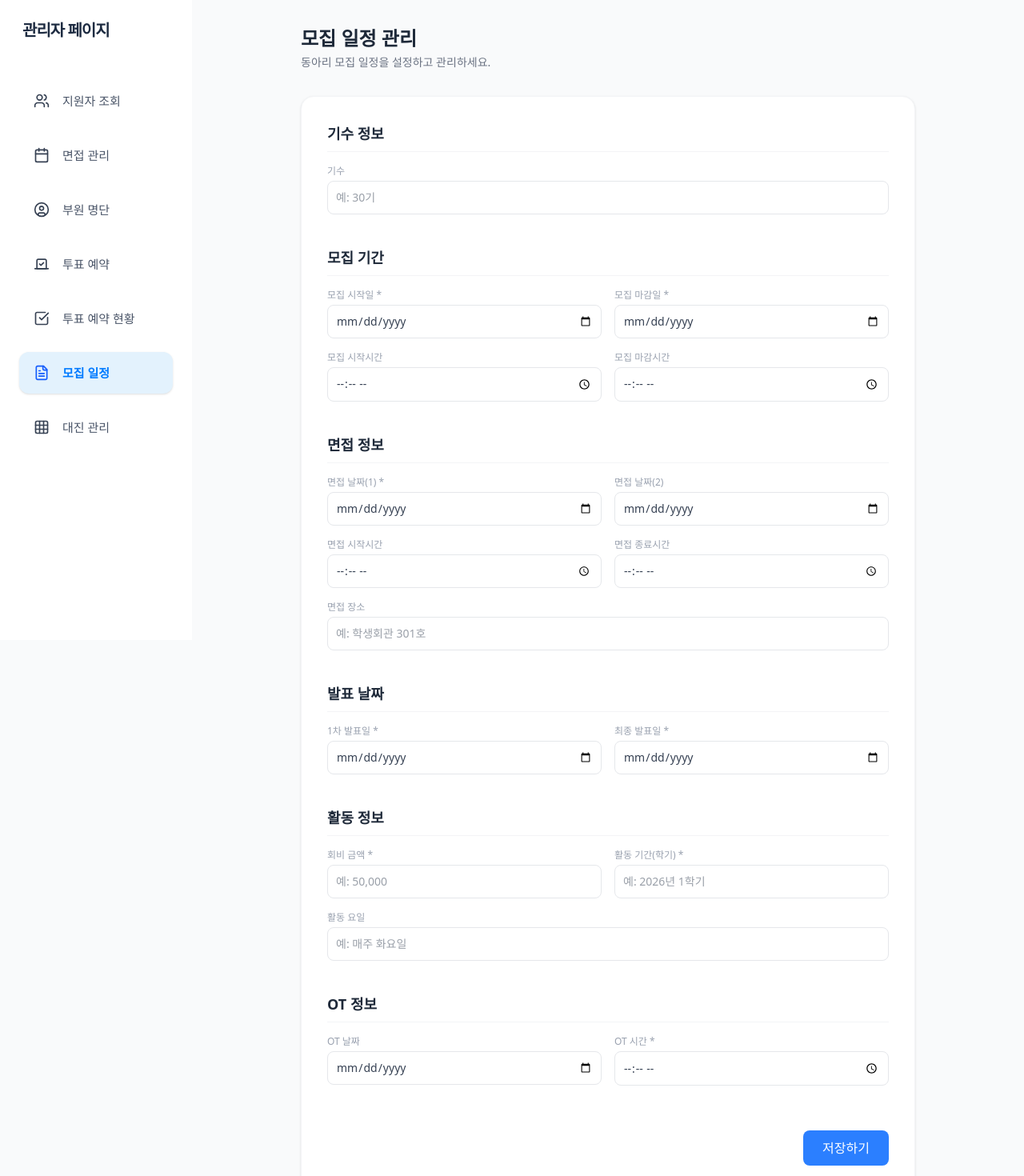
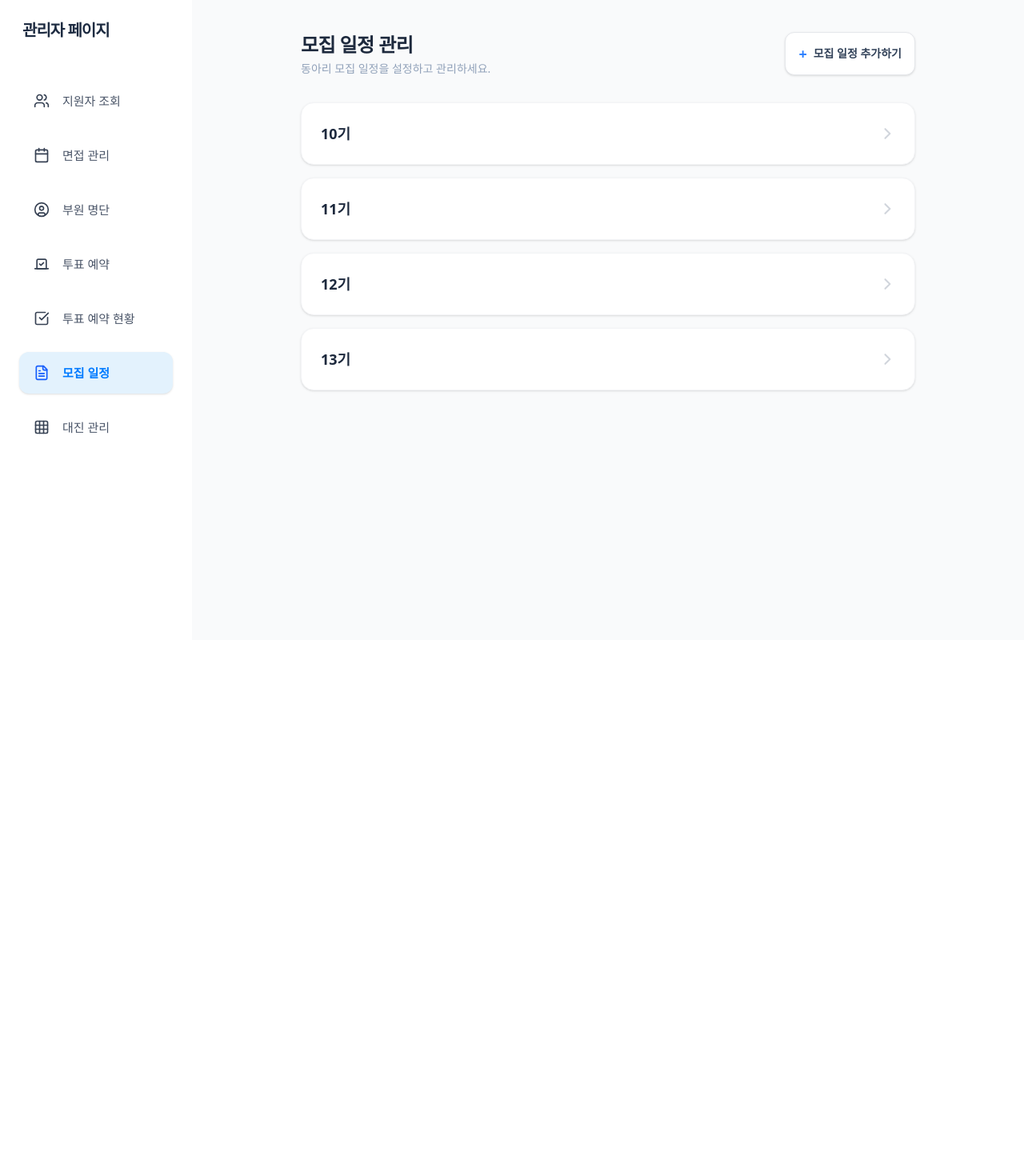
Before and after one commit to YBC-badminton/YBC-FE, a Next.js app: page /recruitment in a window 1280 px wide. Shown: the top 1470 px of the page at 80% size. After the commit the page ends 800 px from the top, so only its background shows below. Built offline with nearby package versions, Linux system fonts and the light colour scheme.

Commit message:
추가 기능 구현

```diff
--- a/app/(admin)/layout.tsx
+++ b/app/(admin)/layout.tsx
@@ -35,7 +35,7 @@ export default function AdminLayout({
             <div className="w-10"></div>
             </header>
 
-            <div className="p-8">
+            <div className="p-2">
             {children}
             </div>
         </main>
--- a/app/(admin)/recruitment/page.tsx
+++ b/app/(admin)/recruitment/page.tsx
@@ -3,32 +3,29 @@
 import React, { useState } from "react";
 
 interface RecruitmentSchedule {
-  // 기수 정보
+  id: string;
   generation: string;
-  // 모집 기간
   recruitStartDate: string;
   recruitEndDate: string;
   recruitStartTime: string;
   recruitEndTime: string;
-  // 면접 정보
   interviewDate1: string;
   interviewDate2: string;
   interviewStartTime: string;
   interviewEndTime: string;
   interviewLocation: string;
-  // 발표 날짜
   firstAnnouncementDate: string;
   finalAnnouncementDate: string;
-  // 활동 정보
   fee: string;
   semester: string;
   activityDay: string;
-  // OT 정보
   otDate: string;
   otTime: string;
+  groupChatInviteDate?: string;
 }
 
 const initialForm: RecruitmentSchedule = {
+  id: "",
   generation: "",
   recruitStartDate: "",
   recruitEndDate: "",
@@ -46,235 +43,179 @@ const initialForm: RecruitmentSchedule = {
   activityDay: "",
   otDate: "",
   otTime: "",
+  groupChatInviteDate: "",
 };
 
 export default function RecruitmentPage() {
+  const [viewMode, setViewMode] = useState<"list" | "add" | "detail">("list");
+  const [schedules, setSchedules] = useState<RecruitmentSchedule[]>([
+    { ...initialForm, id: "1", generation: "10기" },
+    { ...initialForm, id: "2", generation: "11기" },
+    { ...initialForm, id: "3", generation: "12기" },
+    { ...initialForm, id: "4", generation: "13기" },
+  ]);
   const [form, setForm] = useState<RecruitmentSchedule>(initialForm);
 
   const handleChange = (e: React.ChangeEvent<HTMLInputElement>) => {
     setForm({ ...form, [e.target.name]: e.target.value });
   };
 
+  const handleSelectDetail = (schedule: RecruitmentSchedule) => {
+    setForm(schedule);
+    setViewMode("detail");
+  };
+
   const handleSubmit = async () => {
-    // TODO: API 연동
-    console.log("submit", form);
-    alert("모집 일정이 저장되었습니다.");
+    if (!form.generation) return alert("기수 정보를 입력해주세요.");
+    try {
+      const payload = { ...form, id: form.id || Date.now().toString() };
+      if (viewMode === "add") {
+        setSchedules([payload, ...schedules]);
+      } else {
+        setSchedules(schedules.map(s => s.id === form.id ? payload : s));
+      }
+      alert("모집 일정이 성공적으로 저장되었습니다.");
+      setViewMode("list");
+      setForm(initialForm);
+    } catch (error) {
+      alert("전송 중 오류가 발생했습니다.");
+    }
   };
 
   return (
-    <div className="max-w-3xl mx-auto">
-      {/* 헤더 */}
-      <div className="mb-8">
-        <h1 className="text-2xl font-bold text-gray-800">모집 일정 관리</h1>
-        <p className="text-gray-500 text-sm mt-1">
-          동아리 모집 일정을 설정하고 관리하세요.
-        </p>
+    <div className="max-w-3xl mx-auto px-4 sm:px-6 lg:px-0 py-6 sm:py-8 font-sans">
+      {/* 헤더 섹션 */}
+      <div className="flex flex-col sm:flex-row justify-between items-start gap-4 mb-8">
+        <div>
+          <h1 className="text-xl sm:text-2xl font-black text-slate-800 tracking-tight">모집 일정 관리</h1>
+          <p className="text-slate-400 text-xs sm:text-sm mt-1 font-medium">동아리 모집 일정을 설정하고 관리하세요.</p>
+        </div>
+        {viewMode === "list" && (
+          <button
+            onClick={() => { setForm(initialForm); setViewMode("add"); }}
+            className="w-full sm:w-auto flex items-center justify-center gap-2 px-4 py-3 bg-white border border-gray-200 rounded-xl text-sm font-bold text-slate-700 hover:bg-gray-50 shadow-sm transition-all active:scale-95"
+          >
+            <span className="text-blue-500 text-lg">+</span> 모집 일정 추가하기
+          </button>
+        )}
       </div>
 
-      <div className="bg-white rounded-2xl border border-gray-100 shadow-sm p-8 space-y-10">
-        {/* 기수 정보 */}
-        <FormSection title="기수 정보">
-          <InputField
-            label="기수"
-            name="generation"
-            value={form.generation}
-            onChange={handleChange}
-            placeholder="예: 30기"
-          />
+      {/* --- [A] 목록 보기 화면 --- */}
+      {viewMode === "list" && (
+        <div className="space-y-4 animate-in fade-in slide-in-from-bottom-2 duration-500">
+          {schedules.map((item) => (
+            <div
+              key={item.id}
+              onClick={() => handleSelectDetail(item)}
+              className="bg-white rounded-2xl border border-gray-100 p-5 sm:p-6 shadow-sm hover:border-blue-200 transition-all cursor-pointer flex justify-between items-center group"
+            >
+              <span className="text-base sm:text-lg font-black text-slate-800">{item.generation}</span>
+              <svg className="w-5 h-5 text-gray-300 group-hover:text-blue-400 transition-colors" fill="none" stroke="currentColor" viewBox="0 0 24 24">
+                <path strokeLinecap="round" strokeLinejoin="round" strokeWidth="2.5" d="M9 5l7 7-7 7" />
+              </svg>
+            </div>
+          ))}
+        </div>
+      )}
+
+      {/* --- [B] 추가/상세 보기 화면 --- */}
+      {viewMode !== "list" && (
+        <div className="bg-white rounded-3xl border border-gray-100 shadow-xl p-5 sm:p-10 space-y-8 sm:space-y-10 animate-in zoom-in-95 duration-300">
+          <div className="flex justify-between items-center border-b pb-4">
+            <h2 className="text-lg sm:text-xl font-black text-slate-800">
+              {viewMode === "add" ? "새 일정 추가" : `${form.generation} 정보 수정`}
+            </h2>
+            <button onClick={() => setViewMode("list")} className="text-xs sm:text-sm font-bold text-slate-400 hover:text-red-500">취소</button>
+          </div>
+
+          <FormSection title="기본 정보">
+            <InputField label="기수 *" name="generation" value={form.generation} onChange={handleChange} placeholder="예) 10기" />
           </FormSection>
 
-        {/* 모집 기간 */}
           <FormSection title="모집 기간">
-          <div className="grid grid-cols-2 gap-4">
-            <InputField
-              label="모집 시작일 *"
-              name="recruitStartDate"
-              type="date"
-              value={form.recruitStartDate}
-              onChange={handleChange}
-            />
-            <InputField
-              label="모집 마감일 *"
-              name="recruitEndDate"
-              type="date"
-              value={form.recruitEndDate}
-              onChange={handleChange}
-            />
-            <InputField
-              label="모집 시작시간"
-              name="recruitStartTime"
-              type="time"
-              value={form.recruitStartTime}
-              onChange={handleChange}
-            />
-            <InputField
-              label="모집 마감시간"
-              name="recruitEndTime"
-              type="time"
-              value={form.recruitEndTime}
-              onChange={handleChange}
-            />
+            {/* 모바일에서 날짜/시간 입력 편의를 위해 2열 유지하되 간격 조절 */}
+            <div className="grid grid-cols-1 sm:grid-cols-2 gap-4 sm:gap-6">
+              <div className="grid grid-cols-2 gap-3 sm:contents">
+                <InputField label="모집 시작일 *" name="recruitStartDate" type="date" value={form.recruitStartDate} onChange={handleChange} />
+                <InputField label="모집 시작 시간 *" name="recruitStartTime" type="time" value={form.recruitStartTime} onChange={handleChange} />
+              </div>
+              <div className="grid grid-cols-2 gap-3 sm:contents">
+                <InputField label="모집 마감일 *" name="recruitEndDate" type="date" value={form.recruitEndDate} onChange={handleChange} />
+                <InputField label="모집 마감 시간 *" name="recruitEndTime" type="time" value={form.recruitEndTime} onChange={handleChange} />
+              </div>
             </div>
           </FormSection>
 
-        {/* 면접 정보 */}
           <FormSection title="면접 정보">
-          <div className="grid grid-cols-2 gap-4">
-            <InputField
-              label="면접 날짜(1) *"
-              name="interviewDate1"
-              type="date"
-              value={form.interviewDate1}
-              onChange={handleChange}
-            />
-            <InputField
-              label="면접 날짜(2)"
-              name="interviewDate2"
-              type="date"
-              value={form.interviewDate2}
-              onChange={handleChange}
-            />
-            <InputField
-              label="면접 시작시간"
-              name="interviewStartTime"
-              type="time"
-              value={form.interviewStartTime}
-              onChange={handleChange}
-            />
-            <InputField
-              label="면접 종료시간"
-              name="interviewEndTime"
-              type="time"
-              value={form.interviewEndTime}
-              onChange={handleChange}
-            />
+            <div className="grid grid-cols-1 sm:grid-cols-2 gap-4 sm:gap-6">
+              <InputField label="면접 장소 *" name="interviewLocation" value={form.interviewLocation} onChange={handleChange} />
+              <InputField label="면접 날짜 *" name="interviewDate1" type="date" value={form.interviewDate1} onChange={handleChange} />
+              <div className="grid grid-cols-2 gap-3 sm:contents">
+                <InputField label="면접 앞타임 *" name="interviewStartTime" type="time" value={form.interviewStartTime} onChange={handleChange} />
+                <InputField label="면접 뒷타임 *" name="interviewEndTime" type="time" value={form.interviewEndTime} onChange={handleChange} />
               </div>
-          <InputField
-            label="면접 장소"
-            name="interviewLocation"
-            value={form.interviewLocation}
-            onChange={handleChange}
-            placeholder="예: 학생회관 301호"
-          />
+            </div>
+            <InputField label="면접 노출용 표기" name="interviewEndTimeDisplay" value={`${form.interviewStartTime}-${form.interviewEndTime}`} readOnly placeholder="예) 15:30-16:30" />
           </FormSection>
 
-        {/* 발표 날짜 */}
-        <FormSection title="발표 날짜">
-          <div className="grid grid-cols-2 gap-4">
-            <InputField
-              label="1차 발표일 *"
-              name="firstAnnouncementDate"
-              type="date"
-              value={form.firstAnnouncementDate}
-              onChange={handleChange}
-            />
-            <InputField
-              label="최종 발표일 *"
-              name="finalAnnouncementDate"
-              type="date"
-              value={form.finalAnnouncementDate}
-              onChange={handleChange}
-            />
+          <FormSection title="발표 일정">
+            <div className="grid grid-cols-1 sm:grid-cols-3 gap-4 sm:gap-4">
+              <InputField label="1차 발표일 *" name="firstAnnouncementDate" type="date" value={form.firstAnnouncementDate} onChange={handleChange} />
+              <InputField label="톡방 초대일 *" name="groupChatInviteDate" type="date" value={form.groupChatInviteDate} onChange={handleChange} />
+              <InputField label="최종 발표일 *" name="finalAnnouncementDate" type="date" value={form.finalAnnouncementDate} onChange={handleChange} />
             </div>
           </FormSection>
 
-        {/* 활동 정보 */}
           <FormSection title="활동 정보">
-          <div className="grid grid-cols-2 gap-4">
-            <InputField
-              label="회비 금액 *"
-              name="fee"
-              value={form.fee}
-              onChange={handleChange}
-              placeholder="예: 50,000"
-            />
-            <InputField
-              label="활동 기간(학기) *"
-              name="semester"
-              value={form.semester}
-              onChange={handleChange}
-              placeholder="예: 2026년 1학기"
-            />
-          </div>
-          <InputField
-            label="활동 요일"
-            name="activityDay"
-            value={form.activityDay}
-            onChange={handleChange}
-            placeholder="예: 매주 화요일"
-          />
-        </FormSection>
-
-        {/* OT 정보 */}
-        <FormSection title="OT 정보">
-          <div className="grid grid-cols-2 gap-4">
-            <InputField
-              label="OT 날짜"
-              name="otDate"
-              type="date"
-              value={form.otDate}
-              onChange={handleChange}
-            />
-            <InputField
-              label="OT 시간 *"
-              name="otTime"
-              type="time"
-              value={form.otTime}
-              onChange={handleChange}
-            />
+            <div className="grid grid-cols-1 sm:grid-cols-2 gap-4 sm:gap-6">
+              <InputField label="회비 (원) *" name="fee" value={form.fee} onChange={handleChange} placeholder="예) 30000" />
+              <InputField label="활동 기간 (개월) *" name="semester" value={form.semester} onChange={handleChange} placeholder="예) 6" />
             </div>
           </FormSection>
 
-        {/* 저장 버튼 */}
-        <div className="flex justify-end pt-4">
+          <FormSection title="OT 정보">
+            <div className="grid grid-cols-2 gap-4 sm:gap-6">
+              <InputField label="OT 날짜 *" name="otDate" type="date" value={form.otDate} onChange={handleChange} />
+              <InputField label="OT 시간 *" name="otTime" type="time" value={form.otTime} onChange={handleChange} />
+            </div>
+          </FormSection>
+
+          {/* 저장 버튼 하단 버튼 디자인 */}
+          <div className="flex justify-end pt-4 sm:pt-6">
             <button
               onClick={handleSubmit}
-            className="px-6 py-2.5 bg-blue-500 text-white rounded-lg font-medium hover:bg-blue-600 transition-colors"
+              className="w-full sm:w-auto flex items-center justify-center gap-2 px-8 py-3.5 bg-blue-600 text-white rounded-2xl font-black shadow-lg shadow-blue-500/20 hover:bg-blue-700 active:scale-95 transition-all"
             >
+              <svg className="w-5 h-5" fill="none" stroke="currentColor" viewBox="0 0 24 24">
+                <path strokeLinecap="round" strokeLinejoin="round" strokeWidth="2" d="M8 7H5a2 2 0 00-2 2v9a2 2 0 002 2h14a2 2 0 002-2V9a2 2 0 00-2-2h-3m-1 4l-3 3m0 0l-3-3m3 3V4" />
+              </svg>
               저장하기
             </button>
           </div>
+        </div>
+      )}
+    </div>
+  );
+}
+
+function FormSection({ title, children }: { title: string; children: React.ReactNode }) {
+  return (
+    <div className="space-y-5 sm:space-y-6">
+      <h2 className="text-base sm:text-lg font-black text-slate-800 border-l-4 border-blue-500 pl-3">
+        {title}
+      </h2>
+      <div className="space-y-4 px-1">
+        {children}
       </div>
     </div>
   );
 }
 
-function FormSection({
-  title,
-  children,
-}: {
-  title: string;
-  children: React.ReactNode;
-}) {
+function InputField({ label, name, type = "text", value, onChange, placeholder, readOnly }: any) {
   return (
-    <div className="space-y-4">
-      <h2 className="text-lg font-bold text-gray-800 border-b border-gray-100 pb-2">
-        {title}
-      </h2>
-      {children}
-    </div>
-  );
-}
-
-function InputField({
-  label,
-  name,
-  type = "text",
-  value,
-  onChange,
-  placeholder,
-}: {
-  label: string;
-  name: string;
-  type?: string;
-  value: string;
-  onChange: (e: React.ChangeEvent<HTMLInputElement>) => void;
-  placeholder?: string;
-}) {
-  return (
-    <div>
-      <label className="block text-xs font-medium text-gray-400 mb-1">
-        {label}
+    <div className="flex flex-col gap-1.5">
+      <label className="text-[10px] sm:text-[11px] font-black text-slate-400 ml-1">
+        {label} {label.includes("*") && <span className="text-red-400">*</span>}
       </label>
       <input
         name={name}
@@ -282,7 +223,12 @@ function InputField({
         value={value}
         onChange={onChange}
         placeholder={placeholder}
-        className="w-full p-2.5 border border-gray-200 rounded-lg focus:outline-none focus:ring-1 focus:ring-blue-500 text-sm text-gray-700"
+        readOnly={readOnly}
+        className={`w-full p-3.5 border border-slate-200 rounded-2xl text-[14px] font-bold text-slate-700 outline-none transition-all ${
+          readOnly
+          ? 'bg-slate-50 cursor-not-allowed'
+          : 'bg-white focus:border-blue-500 focus:ring-4 focus:ring-blue-500/5'
+        }`}
       />
     </div>
   );
```
Also changed, not shown: app/(admin)/applicants/page.tsx (+4 -4 lines), app/(admin)/interviews/page.tsx (+55 -34 lines), app/(admin)/votes/page.tsx (+90 -115 lines). Lines whose indentation alone changed are shown as unchanged.
